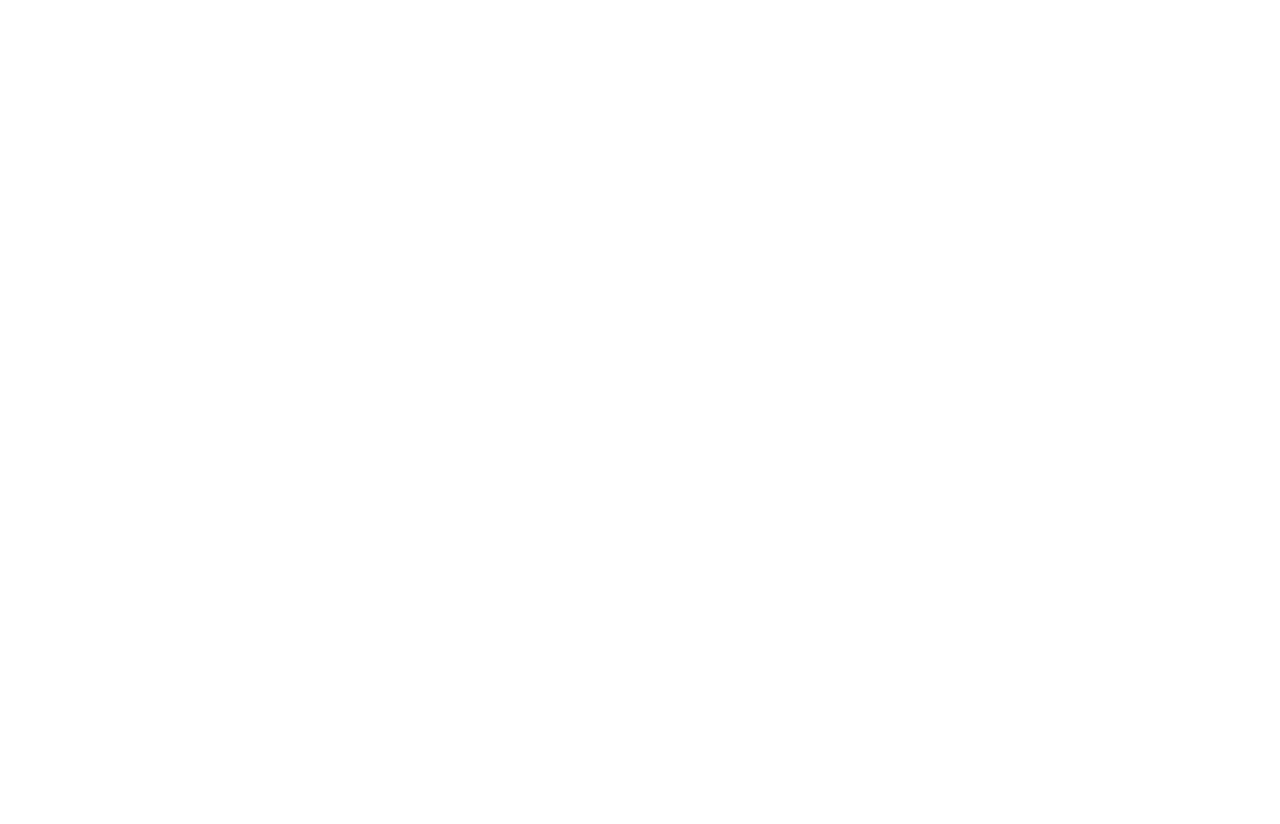
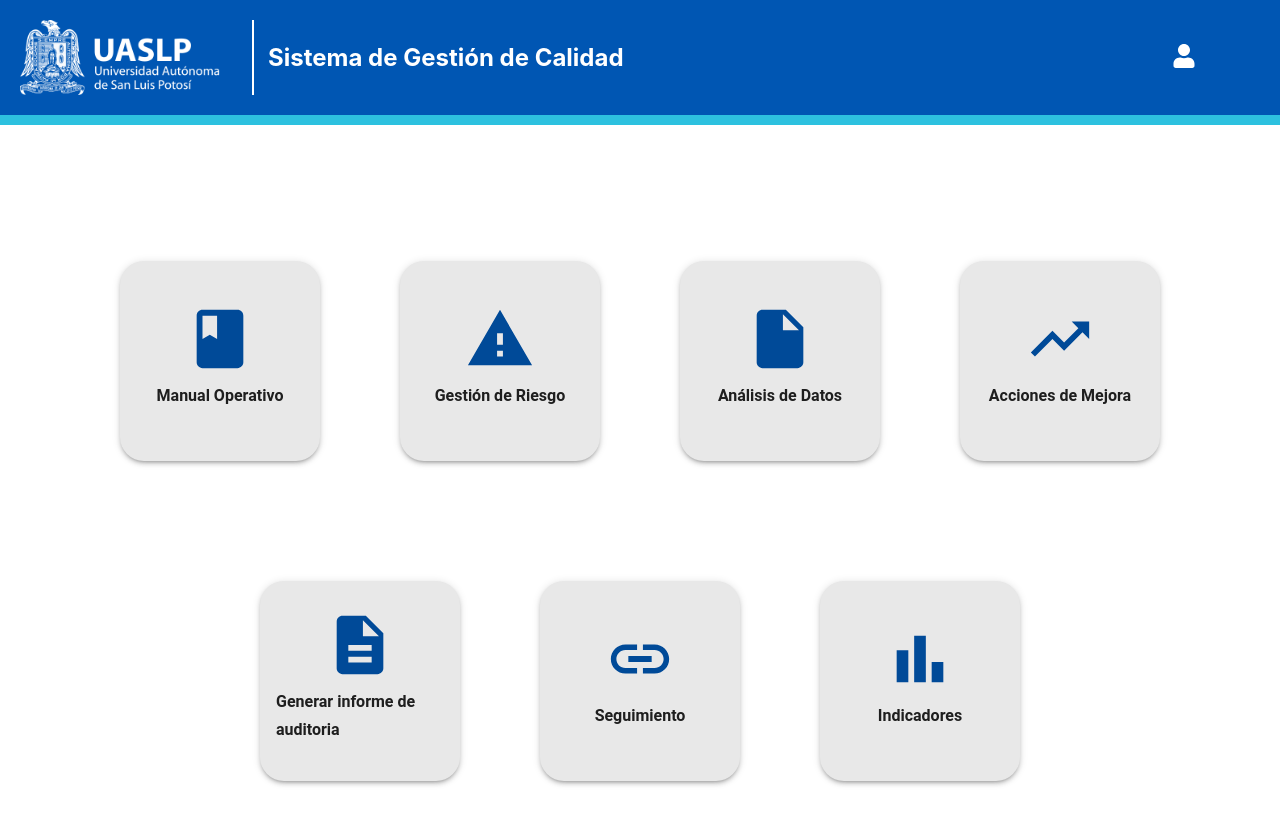
Before and after one commit to ShadowKnSs/sgc_frontend, a React (Create React App) app: page /estructura-procesos in a window 1280 px wide. Before the commit this address had no page. Shown: the top 824 px of the page. Before the commit the page ends 800 px from the top, so only its background shows below. Built offline with nearby package versions, Linux system fonts and the light colour scheme.

Commit message:
Merge de vista de Estrcutrua del proceso

```diff
--- a/src/routes/AppRoutes.js
+++ b/src/routes/AppRoutes.js
@@ -8,6 +8,7 @@ import GraficasPage from "../views/graficasIndicadores";
 import NewProcess from "../views/newProcess";
 import GestionRiesgos from "../views/gestionRiesgos";
 import FilesGestRiesgos from "../views/filesGestRiesgos";
+import EstructuraProcesos from "../views/procesStructure";
 
 const AppRoutes = () => {
   // Define el tipo de usuario: 'admin' o 'user'
@@ -24,6 +25,7 @@ const AppRoutes = () => {
           <Route path="graficas" element={<GraficasPage />} />
           <Route path="gestion-riesgos" element={<GestionRiesgos />} />
           <Route path="archivos/:year" element={<FilesGestRiesgos />} />
+          <Route path="estructura-procesos" element={<EstructuraProcesos />}/>
         </Route>
       </Routes>
     </BrowserRouter>
```
